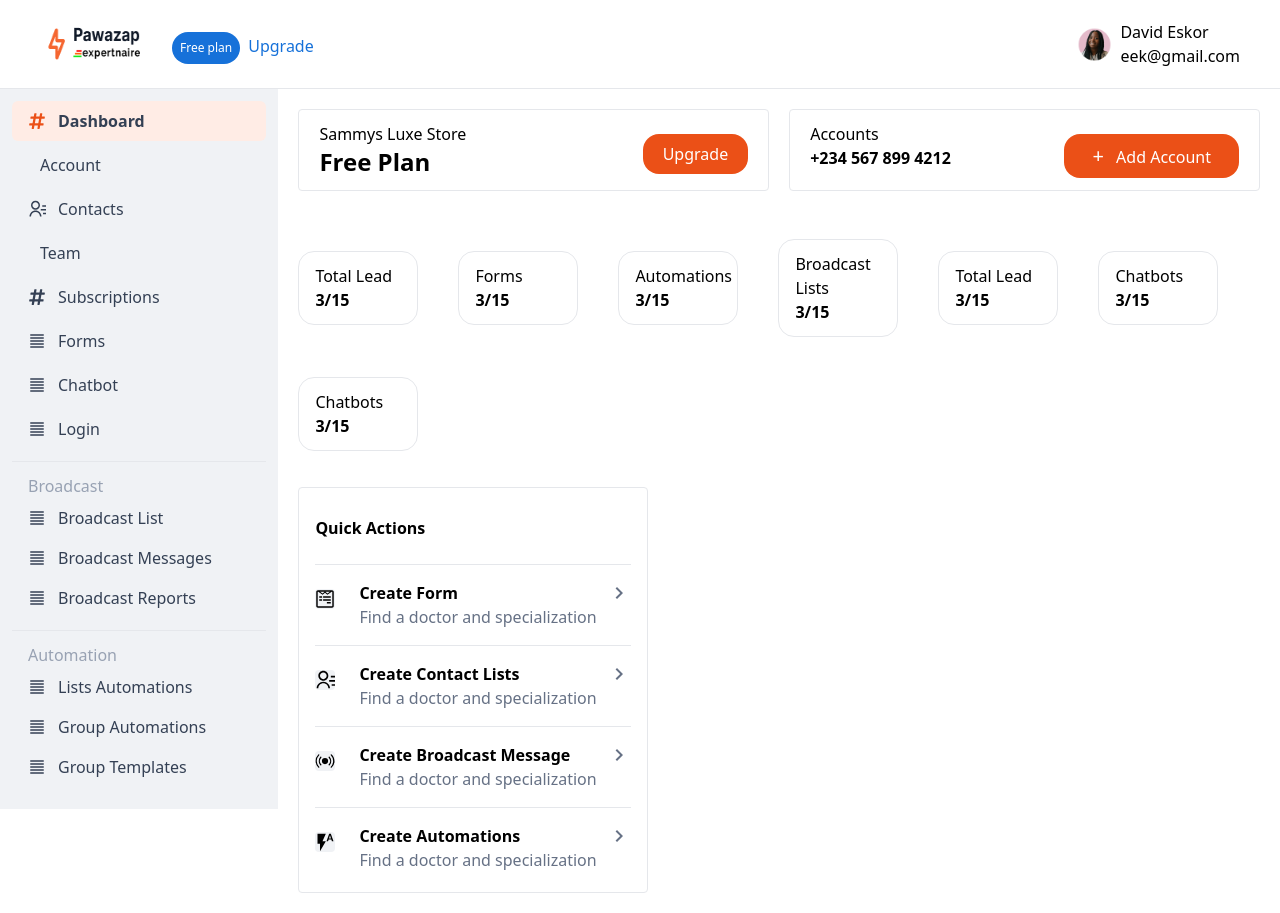
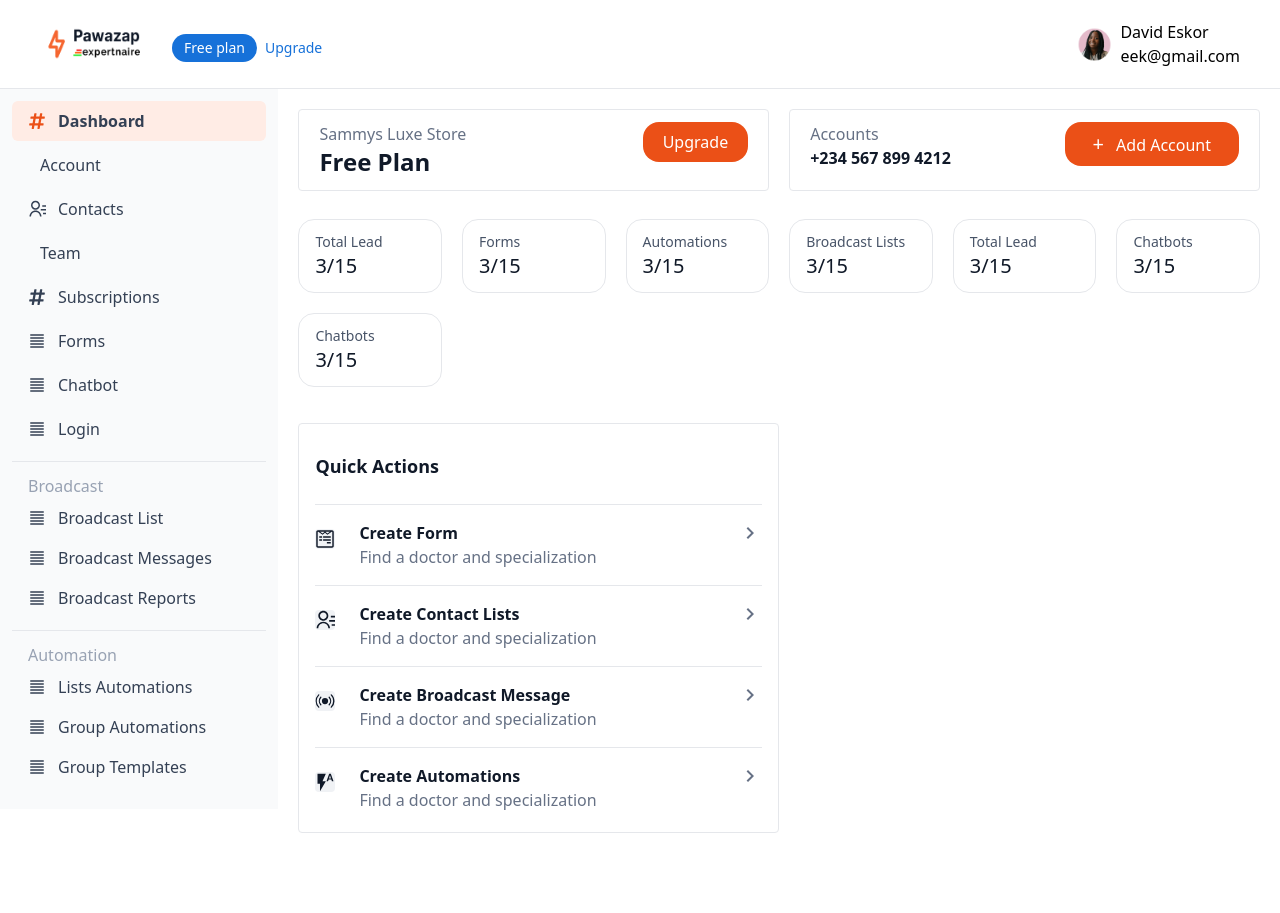
Before and after one commit to josiah-ade/my, a Next.js app: page / in a window 1280 px wide. After the commit the page ends 853 px from the top, so only its background shows below. Built offline with nearby package versions, Linux system fonts and the light colour scheme.

Commit message:
fix: dashboard ui fix

```diff
--- a/src/components/dashboard/dashboarditem/dashboardactons.tsx
+++ b/src/components/dashboard/dashboarditem/dashboardactons.tsx
@@ -4,11 +4,10 @@ import CreateForm from "@/components/common/form/createform";
 import Automations from "@/components/common/message_Automation/message";
 import Link from "next/link";
 
-export default function DashBoardAction(){
-    return(
-        <div className="mt-8">
-            <div className="border py-5 px-4 rounded  w-full max-w-[350px]">
-                <h3 className="font-bold py-2">Quick Actions</h3>
+export default function DashBoardAction() {
+  return (
+    <div className="border py-5 px-4 rounded  w-full">
+      <h3 className="font-bold text-lg  py-2">Quick Actions</h3>
       <div className="py-4">
         <hr />
       </div>
@@ -42,7 +41,5 @@ export default function DashBoardAction(){
         </Link>
       </div>
     </div>
-
-        </div>
-    )
+  );
 }
--- a/src/components/dashboard/dashboarditem/dashboarditem.tsx
+++ b/src/components/dashboard/dashboarditem/dashboarditem.tsx
@@ -3,48 +3,43 @@ import { dashboard } from "@/typings/interface/component/layout/menu";
 import { IoAddSharp } from "react-icons/io5";
 import DashBoardAction from "./dashboardactons";
 
-export default function DashBoardItems(){
-    return(
+export default function DashBoardItems() {
+  return (
     <div>
-            <div  className="flex md:flex-row lg:flex-row sm:flex-row justify-between gap-5 xs:flex-col">
-            <div  className="flex flex-row justify-between border w-full max-w-[600px] py-3 rounded px-5 flex-wrap">
+      <div className="flex md:flex-row lg:flex-row sm:flex-row justify-between gap-5 xs:flex-col">
+        <div className="flex flex-col md:flex-row justify-between border w-full py-3 rounded px-5 flex-wrap gap-3">
           <div>
-                    <h4>Sammys Luxe Store</h4>
+            <h4 className="text-gray-500">Sammys Luxe Store</h4>
             <h3 className="font-bold text-2xl">Free Plan</h3>
           </div>
-                <div className="xs:mt-3">
-                    <button className="bg-primary text-white rounded-2xl px-5 py-2 text-center text-md">Upgrade</button>
+          <div className="flex justify-end">
+            <button className="bg-primary h-fit text-white rounded-2xl px-5 py-2 text-center text-md">Upgrade</button>
           </div>
         </div>
-            <div  className="flex flex-row justify-between border w-full max-w-[600px] py-3 rounded px-5 flex-wrap">
+        <div className="flex flex-col md:flex-row justify-between border w-full py-3 rounded px-5 flex-wrap gap-3">
           <div>
-                    <h4>Accounts</h4>
+            <h4 className="text-gray-500">Accounts</h4>
             <h3 className="font-bold">+234 567 899 4212</h3>
           </div>
-                <div  className="xs:mt-3">
-                    <button  className="bg-primary text-white rounded-2xl text-center text-md px-7 py-2"><span className="text-xl mr-2">+</span> {""} Add Account</button>
+          <div className="flex justify-end">
+            <button className="bg-primary h-fit text-white rounded-2xl text-center text-md px-7 py-2">
+              <span className="text-xl mr-2">+</span> Add Account
+            </button>
           </div>
         </div>
       </div>
-            <div className="flex flex-row  gap-10 mt-[3rem] flex-wrap items-center">
-                {
-                    dashboardItem.map((item: dashboard)=>(
-                        <div key={item.id} className="border py-3 px-4 rounded-2xl w-full max-w-[120px] " >
+      <div className="grid grid-cols-[repeat(auto-fill,minmax(8.5rem,1fr))]  gap-5 mt-7 items-center">
+        {dashboardItem.map((item: dashboard) => (
+          <div key={item.id} className="border py-3 px-4 rounded-2xl w-full ">
             <div className="text-start">
-                                <p>{item.title}</p>
-                                <div>
-                                <span className="font-bold" >{item.amount}/</span>
-                                <span className="font-bold">{item.total}</span>
-
-                                </div>
-
-
+              <p className="text-sm text-gray-600">{item.title}</p>
+              <p className="text-xl font-medium">
+                {item.amount}/{item.total}
+              </p>
             </div>
           </div>
-
-                    ))
-                }
+        ))}
       </div>
     </div>
-    )
+  );
 }
--- a/src/components/layout/appBar.tsx
+++ b/src/components/layout/appBar.tsx
@@ -1,7 +1,7 @@
 import useActiveMenu from "@/providers/hooks/layout/activeMenu";
 import Link from "next/link";
-import logo from '../../assets/logo.png'
-import profile from '../../assets/profile.png'
+import logo from "../../assets/logo.png";
+import profile from "../../assets/profile.png";
 import Image from "next/image";
 
 interface Props {
@@ -13,7 +13,7 @@ export default function AppBar(props: Props) {
 
   return (
     <>
-      <div className="flex w-full   justify-between  items-center px-10 py-5 border-b ">
+      <div className="flex w-full justify-between  items-center px-10 py-5 border-b ">
         <div className="flex h-full items-center gap-3 ">
           <div className="py-2 lg:hidden md:hidden" onClick={props.onToggle}>
             <svg className="h-6 w-6 text-blue-3" fill="none" viewBox="0 0 24 24" stroke="currentColor">
@@ -23,8 +23,8 @@ export default function AppBar(props: Props) {
           <div className="hidden  md:flex lg:flex cursor-pointer gap-8 ">
             <Image src={logo} alt="Logo" height={200} width={100} />
             <div className="mt-2">
-          <button className="bg-primary-5 text-white rounded-2xl px-2 py-2 text-center text-xs">Free plan</button>
-            <span className="text-primary-5 pl-2">Upgrade</span>
+              <button className="bg-primary-5 text-white rounded-2xl px-3 py-1 text-center text-sm">Free plan</button>
+              <span className="text-primary-5 text-sm pl-2">Upgrade</span>
             </div>
             {/* <h2 className="text-xlg lg:text-2xl font-semibold"> {currentMenuItem?.title || "Dashboard"} </h2> */}
           </div>
--- a/src/layout/user.tsx
+++ b/src/layout/user.tsx
@@ -12,13 +12,11 @@ export default function UserLayout(props: PropsWithChildren) {
     <>
       <div className="h-screen w-full">
         <div className="">
-            <AppBar onToggle={toggleDrawer} />
+          <AppBar onToggle={toggleDrawer} />
         </div>
-        <div className=" bg-background flex flex-row gap-y-1 w-full   ">
+        <div className=" bg-background text-gray-900 flex flex-row gap-y-1 w-full   ">
           <AppDrawer display={showDrawer} onToggle={toggleDrawer} />
-          <div className="flex-col bg-background flex gap-y-1 w-full overflow-auto p-5">
-            {props.children}
-          </div>
+          <div className="flex-col bg-background flex gap-y-1 w-full overflow-auto p-5">{props.children}</div>
         </div>
       </div>
     </>
--- a/src/pages/index.tsx
+++ b/src/pages/index.tsx
@@ -12,10 +12,9 @@ export default function Home() {
       <div>
         <DashBoardItems />
       </div>
-      <div>
+      <div className="grid lg:grid-cols-2 mt-8">
         <DashBoardAction />
       </div>
-
-      </UserLayout>
+    </UserLayout>
   );
 }
--- a/src/pages/user/contact.tsx
+++ b/src/pages/user/contact.tsx
@@ -2,23 +2,19 @@ import HasBack from "@/components/common/hasback/hasback";
 import TabComponent from "@/components/contacts/tab/tab";
 import UserLayout from "@/layout/user";
 import { IconBaseProps } from "react-icons";
-
-
 
 export default function User() {
   return (
     <UserLayout>
       <div>
         <div className="flex flex-row gap-3">
-        <HasBack hasBack={true} title={"GoBack"} />
+          <HasBack hasBack={true} title={"GoBack"} />
         </div>
         <div className="mt-5">
           <h1 className="font-bold text-2xl">Imported Contacts</h1>
-          <p className="mt-2">View all your contacts here</p>
+          <p className="mt-2.5 text-gray-600">View all your contacts here</p>
         </div>
-        <div>
-          <TabComponent />
-        </div>
+        <TabComponent />
       </div>
     </UserLayout>
   );
--- a/tailwind.config.ts
+++ b/tailwind.config.ts
@@ -1,9 +1,7 @@
 import type { Config } from "tailwindcss";
 
 const config: Config = {
-  content: [
-    "./src/**/*.{js,ts,jsx,tsx,mdx}"
-  ],
+  content: ["./src/**/*.{js,ts,jsx,tsx,mdx}"],
   theme: {
     extend: {
       backgroundImage: {
@@ -12,12 +10,13 @@ const config: Config = {
       },
       colors: {
         background: "rgb(59 130 246 / var(--tw-bg-opacity));",
-        "black": "#000000",
+        black: "#000000",
         "gray-600": "#475367",
         "green-50": "#E7F6EC",
         "gray-900": "#101928",
         "gray-500": "#667185",
-        "primary": "#EB5017",
+        "gray-50": "#F9FAFB",
+        primary: "#EB5017",
         "primary-1": "#D0D5DD",
         "primary-2": "#F0F2F5",
         "primary-3": "#FFECE5",
@@ -25,16 +24,16 @@ const config: Config = {
         "primary-5": "#1671D9",
         "primary-6": "#667185",
         "primary-7": "#98A2B3",
-        "success": "#0F973D",
+        success: "#0F973D",
         "primary-base": "#F56630",
       },
       screens: {
-        'xs': "10px",
-        'sm': '640px',
-        'md': '768px',
-        'lg': '1024px',
-        'xl': '1280px',
-        '2xl': '1536px',
+        xs: "10px",
+        sm: "640px",
+        md: "768px",
+        lg: "1024px",
+        xl: "1280px",
+        "2xl": "1536px",
       },
     },
   },
```
Also changed, not shown: src/components/contacts/tab/tab.tsx (+10 -14 lines), src/components/layout/appDrawer.tsx (+16 -15 lines), src/pages/user/account.tsx (+70 -78 lines). Lines whose indentation alone changed are shown as unchanged.
